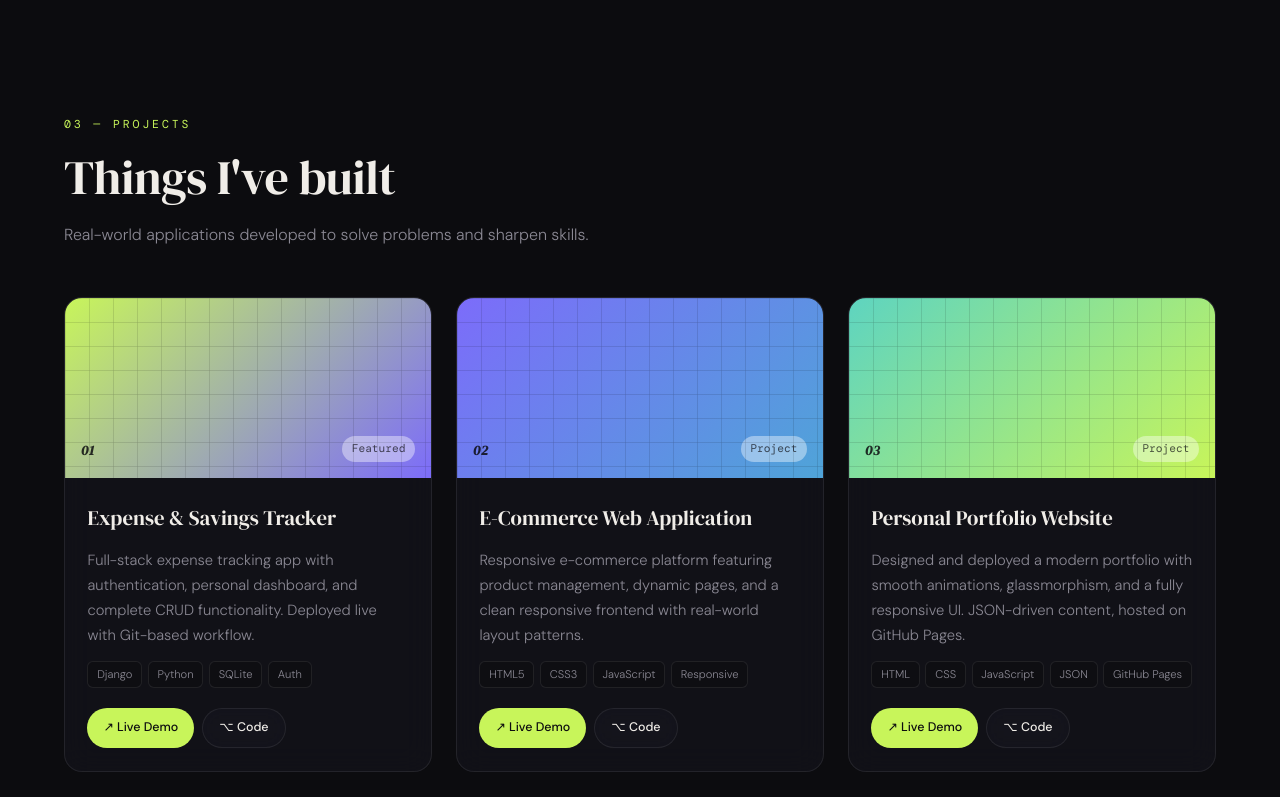
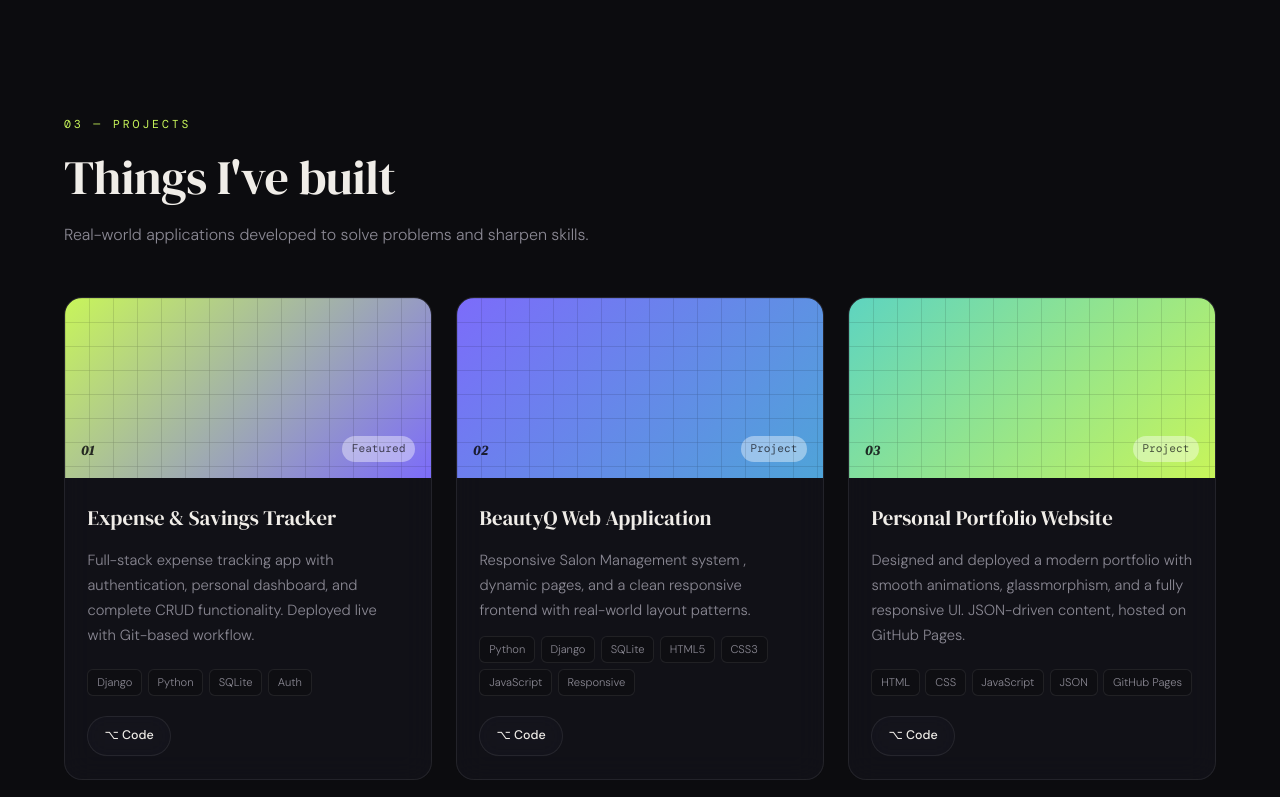
Before and after one commit to vidhiparmar06/portfolio, a plain HTML site: page index.html in a window 1280 px wide. Shown: the part 2000-2797 px from the top of the page. Drawn offline with nearby package versions, Linux system fonts and the light colour scheme; animation ran at ten frames a second.

Commit message:
Update index.html
update project details

```diff
--- a/index.html
+++ b/index.html
@@ -7,7 +7,7 @@
 <meta property="og:title" content="Vidhi Parmar — Full Stack Developer Portfolio">
 <meta property="og:description" content="Portfolio of Vidhi Parmar — Full Stack Developer specializing in Python, Django, and modern web technologies.">
 <meta property="og:type" content="website">
-<title>Vidhi Parmar — Full Stack Developer Portfolio</title>
+<title>Vidhi Parmar — python Developer Portfolio</title>
 <link rel="preconnect" href="https://fonts.googleapis.com">
 <link rel="preconnect" href="https://fonts.gstatic.com" crossorigin>
 <link href="https://fonts.googleapis.com/css2?family=DM+Serif+Display:ital@0;1&family=DM+Sans:wght@300;400;500;600;700&family=DM+Mono&display=swap" rel="stylesheet">
@@ -49,7 +49,7 @@
       <span class="pulse-dot"></span> Available for opportunities
     </div>
     <h1>Hi, I'm <em class="grad">Vidhi</em><br>Parmar.</h1>
-    <p class="hero-sub">Final Year Computer Engineering Student | Full Stack Web Developer</p>
+    <p class="hero-sub">Final Year Computer Engineering Student | python Web app Developer</p>
     <p class="hero-typed"><span class="caret">&gt;</span> <span id="typed"></span><span class="blink">|</span></p>
 
     <div class="hero-ctas">
@@ -147,7 +147,7 @@
           <span>Django</span><span>Python</span><span>SQLite</span><span>Auth</span>
         </div>
         <div class="project-ctas">
-          <a href="#" class="btn btn-primary btn-sm">↗ Live Demo</a>
+          <!-- <a href="#" class="btn btn-primary btn-sm">↗ Live Demo</a> -->
           <a href="https://github.com/vidhiparmar06" target="_blank" rel="noreferrer" class="btn btn-outline btn-sm">⌥ Code</a>
         </div>
       </div>
@@ -159,13 +159,14 @@
         <span class="project-label">Project</span>
       </div>
       <div class="project-body">
-        <h3>E-Commerce Web Application</h3>
-        <p>Responsive e-commerce platform featuring product management, dynamic pages, and a clean responsive frontend with real-world layout patterns.</p>
+        <h3>BeautyQ Web Application</h3>
+        <p>Responsive Salon Management system , dynamic pages, and a clean responsive frontend with real-world layout patterns.</p>
         <div class="tech">
+          <span>Python</span><span>Django</span><span>SQLite</span>
           <span>HTML5</span><span>CSS3</span><span>JavaScript</span><span>Responsive</span>
         </div>
         <div class="project-ctas">
-          <a href="#" class="btn btn-primary btn-sm">↗ Live Demo</a>
+          <!-- <a href="#" class="btn btn-primary btn-sm">↗ Live Demo</a> -->
           <a href="https://github.com/vidhiparmar06" target="_blank" rel="noreferrer" class="btn btn-outline btn-sm">⌥ Code</a>
         </div>
       </div>
@@ -183,7 +184,7 @@
           <span>HTML</span><span>CSS</span><span>JavaScript</span><span>JSON</span><span>GitHub Pages</span>
         </div>
         <div class="project-ctas">
-          <a href="#" class="btn btn-primary btn-sm">↗ Live Demo</a>
+          <!-- <a href="#" class="btn btn-primary btn-sm">↗ Live Demo</a> -->
           <a href="https://github.com/vidhiparmar06" target="_blank" rel="noreferrer" class="btn btn-outline btn-sm">⌥ Code</a>
         </div>
       </div>
```
